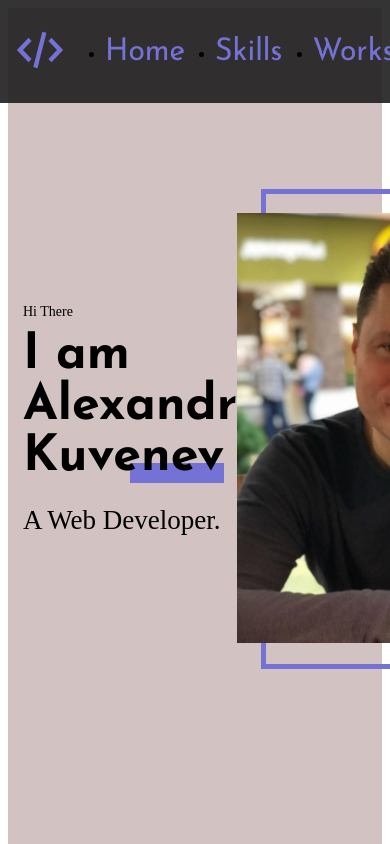
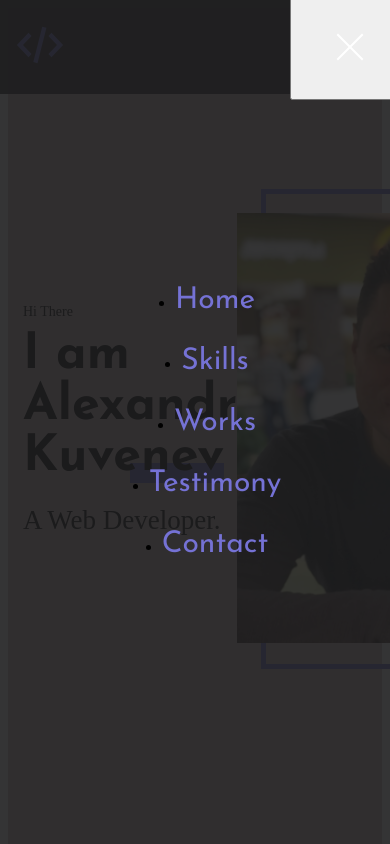
Before and after one commit to Alexandr874/portfolio-start-project-main, a React app: page / in a window 390 px wide. Shown: the top 844 px of the page. Built offline with nearby package versions, Linux system fonts and the light colour scheme; the HTML template or start-up script is replaced by a standard one.

Commit message:
add адаптив MobileMenu

```diff
--- a/src/layout/header/Header.tsx
+++ b/src/layout/header/Header.tsx
@@ -4,6 +4,7 @@
 import {Container} from "../../components/Container";
 import {FlexWrapper} from "../../components/FlexWrapper";
 import {HeaderMenu} from "../header/headerMenu/HeaderMenu";
+import {MobileMenu} from "../header/mobileMenu/MobileMenu";
 
 
 
@@ -15,6 +16,7 @@
                 <FlexWrapper justifyContent={"space-between"} alignItems={"center"}>
                     <Logo />
                     <HeaderMenu menuItems={hederMenuItem}/>
+                    <MobileMenu menuItems={hederMenuItem}/>
                 </FlexWrapper>
             </Container>
         </StyledHeader>
--- a/src/layout/header/headerMenu/HeaderMenu.tsx
+++ b/src/layout/header/headerMenu/HeaderMenu.tsx
@@ -37,6 +37,10 @@
 
     }
 
+    @media ${theme.media.tablet} {
+        display: none;
+
+    }
 `;
 
 
--- /dev/null
+++ b/src/layout/header/mobileMenu/MobileMenu.tsx
@@ -0,0 +1,189 @@
+import React from 'react';
+import styled, {css} from "styled-components";
+import {theme} from "../../../styles/Theme";
+
+
+export const MobileMenu = (props: {menuItems: Array<string>}) => {
+    return (
+        <StyledMobileMenu>
+            <BurgerButton isOpen={true}>
+                <span></span>
+            </BurgerButton>
+
+            <MobileMenuPopup isOpen={true}>
+                <ul>
+                    {props.menuItems.map((item, index) => {
+                        return <ListItem key={index}>
+                            <Link href="#">
+                                {item}
+                                <Mask>
+                                    <span>{item}</span>
+                                </Mask>
+                                <Mask>
+                                    <span>{item}</span>
+                                </Mask>
+                            </Link>
+                        </ListItem>
+                    })}
+                </ul>
+            </MobileMenuPopup>
+
+        </StyledMobileMenu>
+    );
+};
+
+
+const StyledMobileMenu = styled.div`
+    display: none;
+
+    @media ${theme.media.tablet} {
+        display: block;
+
+    }
+`;
+
+const MobileMenuPopup = styled.div<{isOpen: boolean}>`
+    position: fixed;
+    top: 0;
+    left: 0;
+    right: 0;
+    bottom: 0;
+    z-index: 99999;
+    background-color: rgba(31, 31, 32, 0.9);
+    display: none;
+
+    ${props => props.isOpen && css<{isOpen: boolean}>`
+        display: flex;
+        justify-content: center;
+        align-items: center;
+
+    `}
+
+
+    ul {
+        display: flex;
+        gap: 30px;
+        justify-content: center;
+        align-items: center;
+        flex-direction: column;
+    }
+`;
+
+const BurgerButton = styled.button<{isOpen: boolean}>`
+    position: fixed;
+    top: -100px;
+    right: -100px;
+    width: 200px;
+    height: 200px;
+    z-index: 999999;
+
+    span {
+        display: block;
+        width: 36px;
+        height: 2px;
+        background-color: ${theme.colors.font};
+        position: absolute;
+        left: 40px;
+        bottom: 50px;
+
+        ${props => props.isOpen && css<{isOpen: boolean}>`
+            background-color: rgba(255, 255, 255, 0);
+
+        `}
+
+        &::before {
+            content: "";
+            display: block;
+            width: 36px;
+            height: 2px;
+            background-color: ${theme.colors.font};
+            position: absolute;
+            transform: translateY(-10px);
+
+            ${props => props.isOpen && css<{isOpen: boolean}>`
+             transform: rotate(-45deg) translateY(0px);
+
+        `}
+
+        }
+        &::after {
+            content: "";
+            display: block;
+            width: 24px;
+            height: 2px;
+            background-color: ${theme.colors.font};
+            position: absolute;
+            transform: translateY(10px);
+
+            ${props => props.isOpen && css<{isOpen: boolean}>`
+                transform: rotate(45deg) translateY(0px);
+                width: 36px;
+        `}
+
+        }
+    }
+`;
+
+
+
+const Link = styled.a`
+    font-family: Josefin Sans, sans-serif;
+    font-size: 30px;
+    font-weight: 400;
+    text-align: center;
+    color: transparent;
+`;
+
+
+
+const Mask = styled.span`
+    position: absolute;
+    top: 0;
+    left: 0;
+    display: inline-block;
+    height: 50%;
+    overflow-y: hidden;
+    color: ${theme.colors.accent};
+
+    & + & {
+        top: 50%;
+        span {
+            display: inline-block;
+            transform: translateY(-50%);
+        }
+    }
+`;
+
+const ListItem = styled.li`
+    position: relative;
+
+    &::before {
+        content: '';
+        display: inline-block;
+        height: 3px;
+        background-color: ${theme.colors.accent};
+
+        position: absolute;
+        top: 50%;
+        left: -10px;
+        right: -10px;
+        z-index: 1;
+
+        transform: scale(0);
+    }
+    &:hover {
+        &::before {
+            transform: scale(1);
+        }
+
+        ${Mask} {
+           transform: skewX(12deg) translateX(5px);
+            color: ${theme.colors.font};
+
+            & + ${Mask} {
+                transform: skewX(12deg) translateX(-5px);
+            }
+        }
+
+    }
+`;
```
